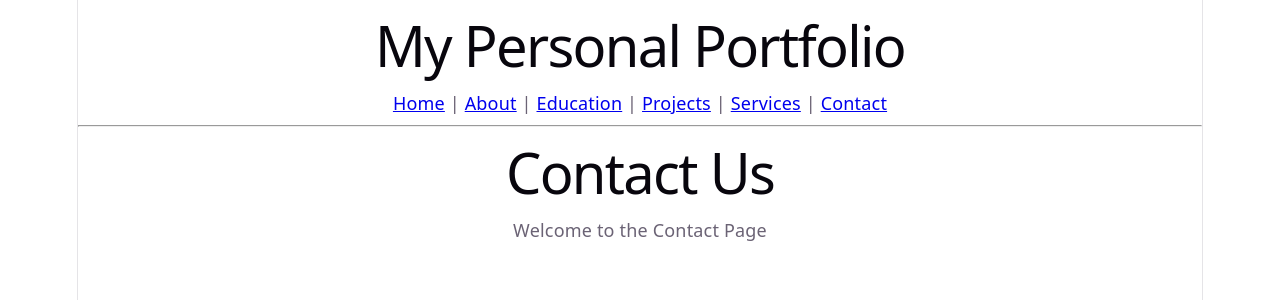
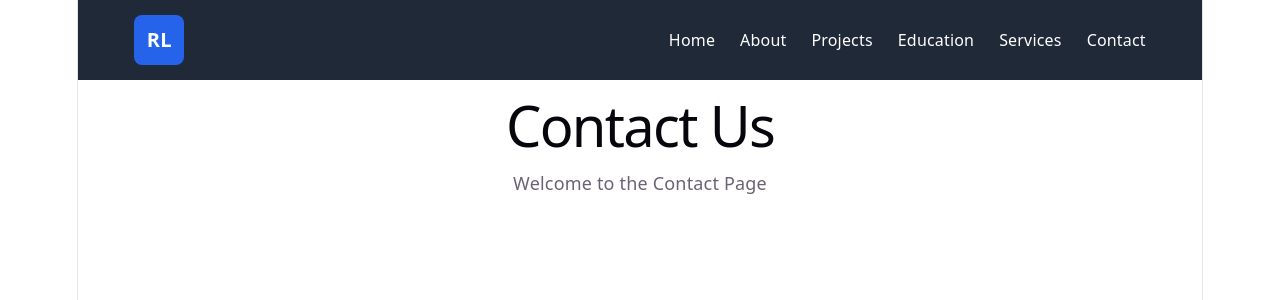
Before and after one commit to rostomiii/WebDevLab1, a React (Vite) app in the folder client/: page /contact in a window 1280 px wide. Shown: the top 300 px of the page. Built offline with nearby package versions, Linux system fonts and the light colour scheme.

Commit message:
Added logo

```diff
--- a/client/components/Layout.jsx
+++ b/client/components/Layout.jsx
@@ -2,14 +2,25 @@ import { Link } from 'react-router-dom';
 
 export default function Layout() {
     return (
-        <div>
-            <h1>My Personal Portfolio</h1>
+        <header className="navbar">
+            <div className="navbar-container">
 
-            <nav>
-                <Link to="/">Home</Link> | <Link to="/about">About</Link> | <Link to="/education">Education</Link> | <Link to="/project">Projects</Link> |  <Link to="/services">Services</Link> | <Link to="/contact">Contact</Link>
-            </nav>
+                {/* Custom portfolio logo */}
+                <Link to="/" className="logo">
+                    RL
+                </Link>
 
-            <hr />
-        </div>
+                {/* Main navigation */}
+                <nav className="nav-links">
+                    <Link to="/">Home</Link>
+                    <Link to="/about">About</Link>
+                    <Link to="/project">Projects</Link>
+                    <Link to="/education">Education</Link>
+                    <Link to="/services">Services</Link>
+                    <Link to="/contact">Contact</Link>
+                </nav>
+
+            </div>
+        </header>
     );
 }
--- a/client/src/index.css
+++ b/client/src/index.css
@@ -109,3 +109,58 @@ code {
   padding: 4px 8px;
   background: var(--code-bg);
 }
+
+
+/* =========================
+   Navigation Bar
+   ========================= */
+
+.navbar {
+    background-color: #1f2937;
+    padding: 15px 0;
+}
+
+.navbar-container {
+    width: 90%;
+    max-width: 1200px;
+    margin: 0 auto;
+
+    display: flex;
+    justify-content: space-between;
+    align-items: center;
+}
+
+/* Custom Logo */
+.logo {
+    width: 50px;
+    height: 50px;
+
+    display: flex;
+    justify-content: center;
+    align-items: center;
+
+    background-color: #2563eb;
+    color: white;
+
+    font-size: 20px;
+    font-weight: bold;
+
+    text-decoration: none;
+    border-radius: 8px;
+}
+
+/* Navigation Links */
+.nav-links {
+    display: flex;
+    gap: 25px;
+}
+
+.nav-links a {
+    color: white;
+    text-decoration: none;
+    font-size: 16px;
+}
+
+.nav-links a:hover {
+    color: #60a5fa;
+}
```
